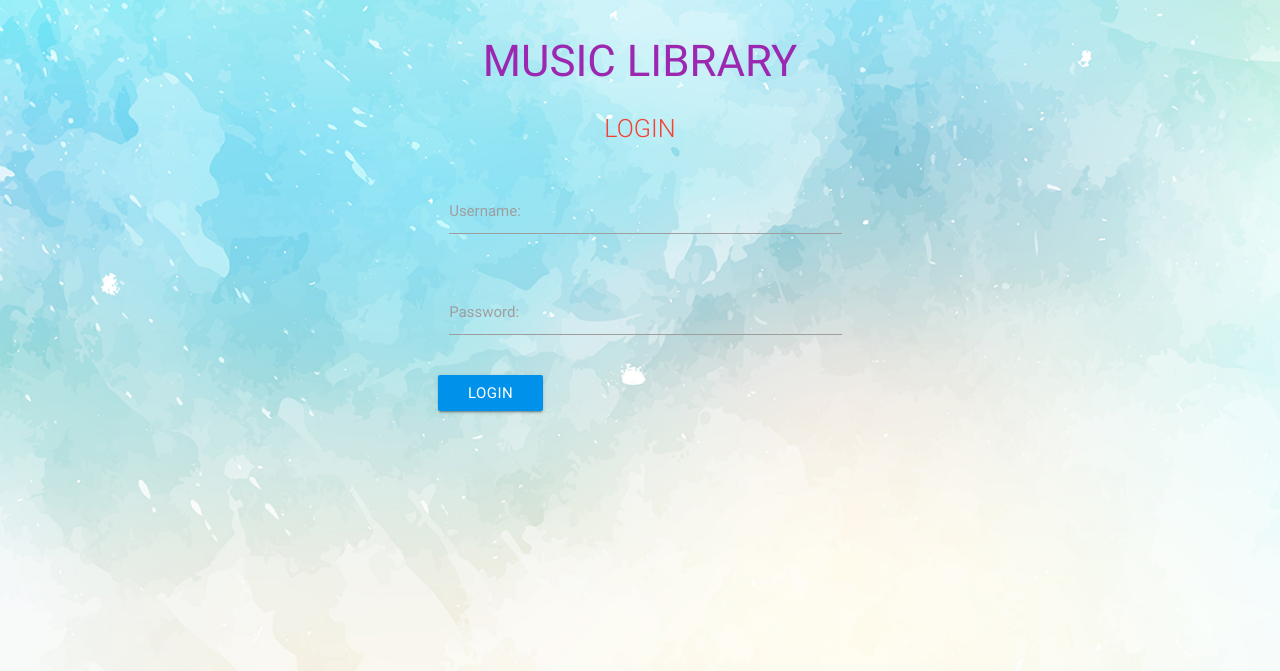
After one commit to mukulmantosh/MusicApp, a Django app: page /music/login/ in a window 1280 px wide. The commit adds this page. Shown: the top 671 px of the page. Run offline with Django 3.2, Linux system fonts and the light colour scheme; some libraries are stand-ins or nearby versions.

Commit message:
Added Login Authentication System

```diff
--- /dev/null
+++ b/music/forms.py
@@ -0,0 +1,18 @@
+from django.contrib.auth.models import User
+from django import forms
+
+
+class UserForm(forms.ModelForm):
+	password = forms.CharField(widget=forms.PasswordInput)
+	email = forms.CharField()
+	class Meta:
+		model = User
+		fields =  ['username','email','password']
+
+
+
+class LoginForm(forms.ModelForm):
+	password = forms.CharField(widget=forms.PasswordInput)
+	class Meta:
+		model = User
+		fields =  ['username','password']
--- a/music/templates/music/index.html
+++ b/music/templates/music/index.html
@@ -12,7 +12,9 @@
 
 	 -->
 
-
+<center>{% if request.user.is_authenticated %}<h3 class="flow-text"><strong>Welcome {{ request.user.username }}</strong> || <a href="{% url 'music:logout' %}">LOGOUT</a></h3>
+{% else %}<a href="{% url 'music:login' %}"><h3 class="flow-text"><strong><span class="grey-text darken-3">LOGIN</span></strong></h3></a>{% endif %}
+</center>
 <div class="row">
 
 {% for album in object_list  %}
--- /dev/null
+++ b/music/templates/music/login_form.html
@@ -0,0 +1,23 @@
+{%  extends 'layouts.html' %}
+{% load static %}
+
+{% block content %}
+<p class="red-text flow-text center-align">LOGIN</p>
+ <div class="row">
+<div class="col m4"></div>
+    <form class="col s8" action="" method="post">
+    {% csrf_token %}
+
+    {% include 'music/form-template.html' %}
+
+
+	   <button class="btn waves-effect waves-light light-blue accent-4" type="submit" name="action">LOGIN
+
+  </button>
+    </form>
+  </div>
+
+  <div class="col m4"></div>
+
+
+{% endblock %}
--- a/music/urls.py
+++ b/music/urls.py
@@ -14,6 +14,9 @@
 
 urlpatterns = [
     url(r'^$', views.IndexView.as_view() , name='index'),
+    url(r'^register/$', views.UserFormView.as_view() , name='register'),
+    url(r'^login/$', views.LoginFormView.as_view() , name='login'),
+    url(r'^logout/$', views.LogoutView.as_view() , name='logout'),
     url(r'^(?P<pk>[0-9]+)$', views.DetailView.as_view(), name='detail'),
     url(r'album/add/$', views.AlbumCreate.as_view(), name='album-add'),
     url(r'album/(?P<pk>[0-9]+)/$', views.AlbumUpdate.as_view(), name='album-update'),
--- a/music/views.py
+++ b/music/views.py
@@ -49,6 +49,10 @@
 from .models import Album
 from django.views.generic.edit import CreateView, UpdateView,DeleteView
 from django.core.urlresolvers import reverse_lazy
+from django.shortcuts import render, redirect
+from django.contrib.auth import authenticate, login , logout
+from django.views.generic import View
+from .forms import UserForm, LoginForm
 
 
 class IndexView(generic.ListView):
@@ -79,3 +83,83 @@
 class AlbumDelete(DeleteView):
 	model = Album
 	success_url = reverse_lazy('music:index')
+
+
+class UserFormView(View):
+	form_class = UserForm
+	template_name = 'music/registration_form.html'
+
+
+	def get(self,request):
+		form = self.form_class(None)
+		return render(request, self.template_name, {'form':form})
+
+
+
+	# process form data
+	def post(self,request):
+		form = self.form_class(request.POST)
+
+
+		if form.is_valid():
+			user = form.save(commit=False)
+
+
+			# cleaned data
+			username = form.cleaned_data['username']
+			email 	 = form.cleaned_data['email']
+			password = form.cleaned_data['password']
+			user.set_password(password)
+			user.save()
+
+			# returns user objects if credentials are correct
+			user = authenticate(username=username,password=password)
+
+			if user is not None:
+
+				if user.is_active:
+
+					login(request,user)
+					return redirect('music:index')
+
+		return render(request, self.template_name, {'form':form})
+
+
+
+
+# Logic for LoggingIn
+
+class LoginFormView(View):
+	form_class = LoginForm
+	template_name = 'music/login_form.html'
+
+
+	def get(self,request):
+		if request.user.is_authenticated():
+			return redirect('music:index')
+		else:
+			form = self.form_class(None)
+			return render(request, self.template_name, {'form':form})
+
+
+
+
+	# process login-form data
+	def post(self,request):
+		username = request.POST['username']
+		password = request.POST['password']
+		user = authenticate(username=username, password=password)
+
+		if user is not None:
+			 login(request, user)
+			 return redirect('music:index')
+
+		return render(request, self.template_name, {'form':form})
+
+
+
+class LogoutView(View):
+
+    def get(self, request):
+    	logout(request)
+    	return redirect('music:index')
--- a/templates/index.html
+++ b/templates/index.html
@@ -26,6 +26,11 @@
    <a href="{% url 'music:album-add' %}" class="btn-large waves-effect waves-light light-green">ADD ALBUM </a>
 
 
+   <a href="{% url 'music:register' %}" class="btn-large waves-effect waves-light red accent-3">REGISTER </a>
+
+
+   <a href="{% url 'music:login' %}" class="btn-large waves-effect waves-light brown accent-3">LOGIN</a>
+
   </div>
  <br><br>
 
--- a/templates/layouts.html
+++ b/templates/layouts.html
@@ -2,7 +2,7 @@
  <!DOCTYPE html>
   <html>
     <head>
-      <link href="http://fonts.googleapis.com/icon?family=Material+Icons" rel="stylesheet">
+
       <link type="text/css" rel="stylesheet" href="{% static 'css/materialize.min.css' %}"  media="screen,projection"/>
       <meta name="viewport" content="width=device-width, initial-scale=1.0"/>
     </head>
@@ -25,7 +25,7 @@
       <div class="section no-pad-bot" id="index-banner">
     <div class="container">
 
-      <h3 class="header center red-text"><a href="/">MUSIC LIBRARY</a></h3>
+      <h3 class="header center red-text"><a href="/"><span class="purple-text darken-4">MUSIC LIBRARY</span></a></h3>
 
 
     </div>
```
Also changed, not shown: music/templates/music/registration_form.html (added, +25 -0 lines).
